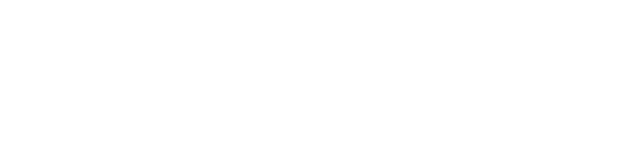
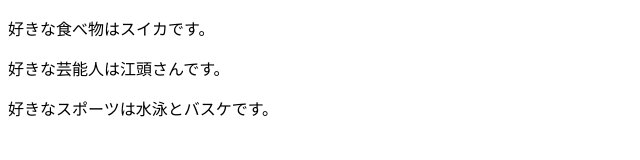
Before and after one commit to SawadaMasaki1245/command-practice, a plain HTML site: page index.html in a window 1280 px wide. Shown: the whole page, without its empty margins (0-640 px from the left). Drawn offline with Linux system fonts and the light colour scheme.

Commit message:
好きなスポーツを追記&修正

```diff
--- a/index.html
+++ b/index.html
@@ -2,5 +2,9 @@
 <html lang="ja">
 <head></head>
 <body>
+	<p>好きな食べ物はスイカです。</p>
+	<p>好きな芸能人は江頭さんです。</p>
+	<p>好きなスポーツは水泳とバスケです。</p>
+
 </body>
 </html>
```
